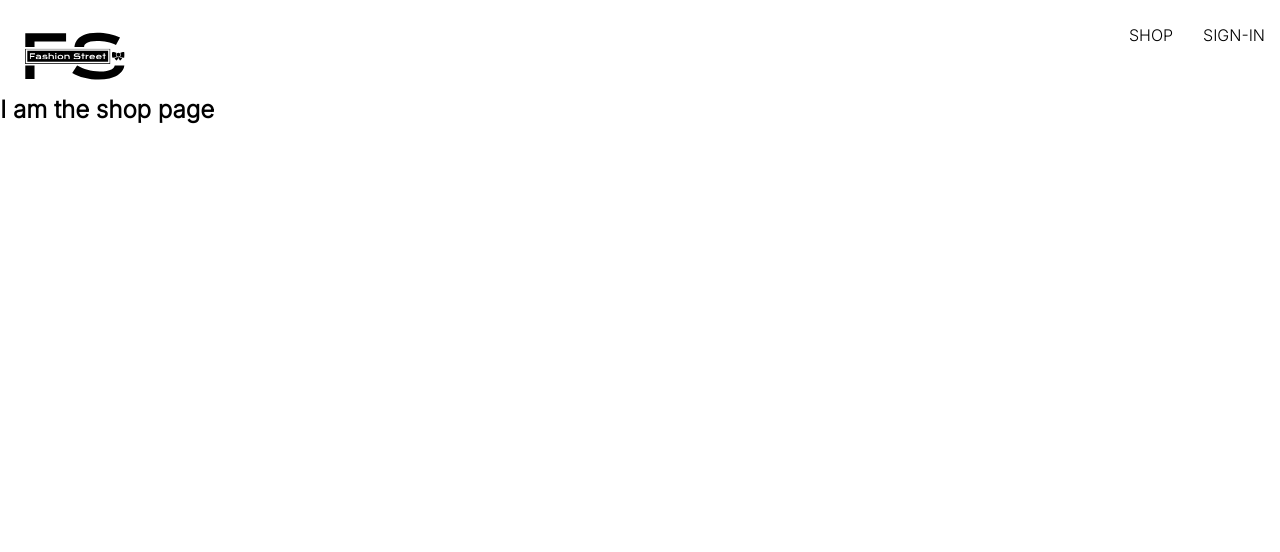
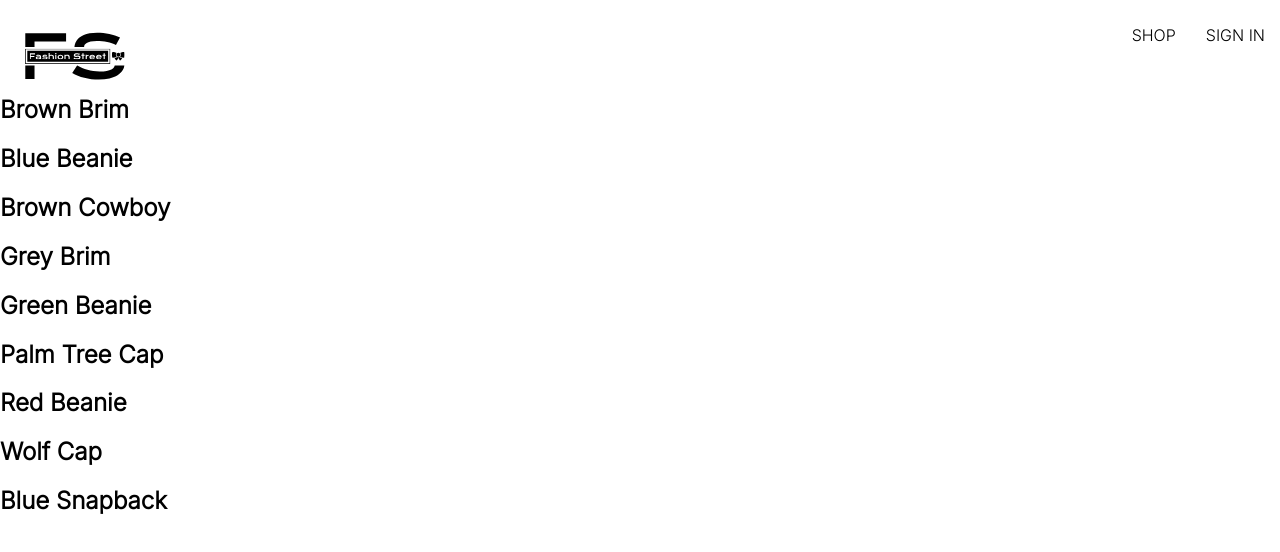
Before and after one commit to Yashkanekar/fashion-street, a React (Create React App) app: page /shop in a window 1280 px wide. Shown: the top 552 px of the page. Built offline with nearby package versions, Linux system fonts and the light colour scheme; no server answers.

Commit message:
created ProductsContext

```diff
--- a/src/App.js
+++ b/src/App.js
@@ -2,10 +2,7 @@
 import Authentication from "./components/routes/authentication/Authentication";
 import Home from "./components/routes/home/Home.component";
 import Navigation from "./components/routes/navigation/Navigation.component";
-
-const Shop = () => {
-  return <h2>I am the shop page</h2>;
-};
+import Shop from "./components/routes/shop/Shop.component";
 
 const App = () => {
   return (
--- a/src/components/routes/navigation/Navigation.component.jsx
+++ b/src/components/routes/navigation/Navigation.component.jsx
@@ -24,11 +24,11 @@
           </Link>
           {currentUser ? (
             <span className="nav-link" onClick={logoutHandler}>
-              Sign Out
+              SIGN OUT
             </span>
           ) : (
             <Link className="nav-link" to="/auth">
-              SIGN-IN
+              SIGN IN
             </Link>
           )}
         </div>
--- /dev/null
+++ b/src/components/routes/shop/Shop.component.jsx
@@ -0,0 +1,17 @@
+import React, { useContext } from "react";
+import { ProductsContext } from "../../../contexts/ProductsContext";
+
+const Shop = () => {
+  const { products } = useContext(ProductsContext);
+  return (
+    <div>
+      {products.map(({ name, id }) => (
+        <div key={id}>
+          <h2>{name}</h2>
+        </div>
+      ))}
+    </div>
+  );
+};
+
+export default Shop;
--- /dev/null
+++ b/src/contexts/ProductsContext.jsx
@@ -0,0 +1,17 @@
+import { createContext, useState } from "react";
+import PRODUCTS_DATA from "../shop-data.json";
+
+export const ProductsContext = createContext({
+  products: [],
+  setProducts: () => null,
+});
+
+export const ProductsProvider = ({ children }) => {
+  const [products, setProducts] = useState(PRODUCTS_DATA);
+  const value = { products };
+  return (
+    <ProductsContext.Provider value={value}>
+      {children}
+    </ProductsContext.Provider>
+  );
+};
--- a/src/index.js
+++ b/src/index.js
@@ -4,6 +4,7 @@
 
 import App from "./App";
 import { UserProvider } from "./contexts/UserContext";
+import { ProductsProvider } from "./contexts/ProductsContext";
 import reportWebVitals from "./reportWebVitals";
 
 import "./index.scss";
@@ -13,7 +14,9 @@
   <React.StrictMode>
     <BrowserRouter>
       <UserProvider>
-        <App />
+        <ProductsProvider>
+          <App />
+        </ProductsProvider>
       </UserProvider>
     </BrowserRouter>
   </React.StrictMode>
--- /dev/null
+++ b/src/shop-data.json
@@ -0,0 +1,56 @@
+[
+  {
+    "id": 1,
+    "name": "Brown Brim",
+    "imageUrl": "https://i.ibb.co/ZYW3VTp/brown-brim.png",
+    "price": 25
+  },
+  {
+    "id": 2,
+    "name": "Blue Beanie",
+    "imageUrl": "https://i.ibb.co/ypkgK0X/blue-beanie.png",
+    "price": 18
+  },
+  {
+    "id": 3,
+    "name": "Brown Cowboy",
+    "imageUrl": "https://i.ibb.co/QdJwgmp/brown-cowboy.png",
+    "price": 35
+  },
+  {
+    "id": 4,
+    "name": "Grey Brim",
+    "imageUrl": "https://i.ibb.co/RjBLWxB/grey-brim.png",
+    "price": 25
+  },
+  {
+    "id": 5,
+    "name": "Green Beanie",
+    "imageUrl": "https://i.ibb.co/YTjW3vF/green-beanie.png",
+    "price": 18
+  },
+  {
+    "id": 6,
+    "name": "Palm Tree Cap",
+    "imageUrl": "https://i.ibb.co/rKBDvJX/palm-tree-cap.png",
+    "price": 14
+  },
+  {
+    "id": 7,
+    "name": "Red Beanie",
+    "imageUrl": "https://i.ibb.co/bLB646Z/red-beanie.png",
+    "price": 18
+  },
+  {
+    "id": 8,
+    "name": "Wolf Cap",
+    "imageUrl": "https://i.ibb.co/1f2nWMM/wolf-cap.png",
+    "price": 14
+  },
+  {
+    "id": 9,
+    "name": "Blue Snapback",
+    "imageUrl": "https://i.ibb.co/X2VJP2W/blue-snapback.png",
+    "price": 16
+  }
+]
```
